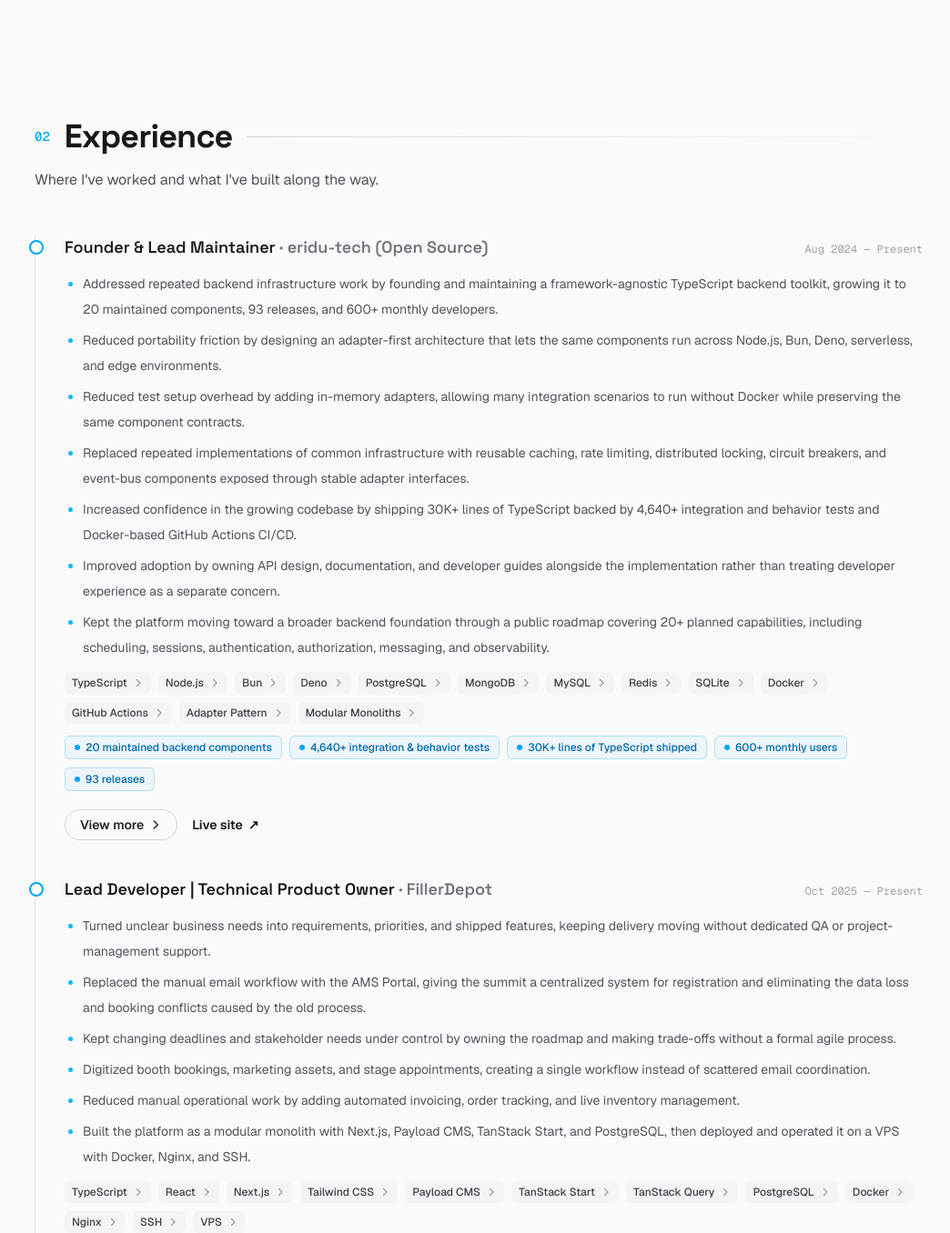
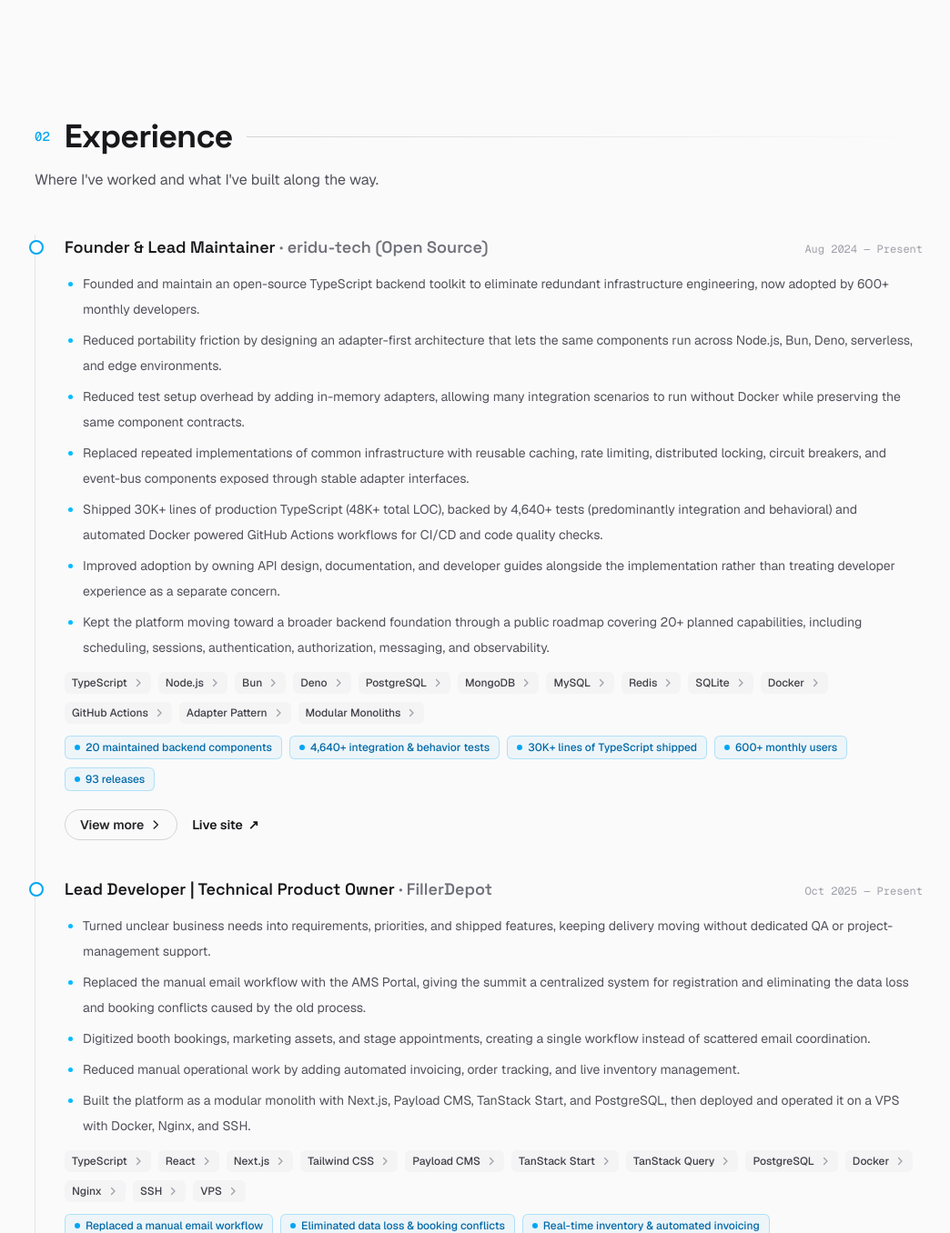
Before and after one commit to yousif-khalil-abdulkarim/yousif-abdulkarim-portfolio, a Next.js app: page /main in a window 1280 px wide. Shown: the part 2406-3762 px from the top of the page at 91% size, without its empty margins (114-1158 px from the left). Built offline with nearby package versions, Linux system fonts and the light colour scheme; no server answers; what @react-pdf/renderer would draw is missing.

Commit message:
refactor(content): refine eridu-tech and FillerDepot copy
- eridu-tech: tighten summary and metrics-focused points
- FillerDepot: drop a redundant roadmap point

```diff
--- a/src/data/portfolios/main-portfolio.ts
+++ b/src/data/portfolios/main-portfolio.ts
@@ -139,13 +139,13 @@ export const mainPortfolio: PortfolioData = {
       company: "eridu-tech (Open Source)",
       period: "Aug 2024 — Present",
       summary:
-        "Repeated backend infrastructure work across frameworks and runtimes made teams rebuild the same capabilities. I founded eridu-tech to provide a reusable backend foundation, owning product direction, architecture, developer experience, and delivery; it now serves 600+ monthly developers.",
+        "After seeing teams constantly rebuild the same core capabilities across different frameworks and runtimes, I founded eridu-tech to provide a unified backend foundation. Owning product direction, architecture, DX, and delivery, I’ve grown it to serve 600+ monthly developers.",
       points: [
-        "Addressed repeated backend infrastructure work by founding and maintaining a framework-agnostic TypeScript backend toolkit, growing it to 20 maintained components, 93 releases, and 600+ monthly developers.",
+        "Founded and maintain an open-source TypeScript backend toolkit to eliminate redundant infrastructure engineering, now adopted by 600+ monthly developers.",
         "Reduced portability friction by designing an adapter-first architecture that lets the same components run across Node.js, Bun, Deno, serverless, and edge environments.",
         "Reduced test setup overhead by adding in-memory adapters, allowing many integration scenarios to run without Docker while preserving the same component contracts.",
         "Replaced repeated implementations of common infrastructure with reusable caching, rate limiting, distributed locking, circuit breakers, and event-bus components exposed through stable adapter interfaces.",
-        "Increased confidence in the growing codebase by shipping 30K+ lines of TypeScript backed by 4,640+ integration and behavior tests and Docker-based GitHub Actions CI/CD.",
+        "Shipped 30K+ lines of production TypeScript (48K+ total LOC), backed by 4,640+ tests (predominantly integration and behavioral) and automated Docker powered GitHub Actions workflows for CI/CD and code quality checks.",
         "Improved adoption by owning API design, documentation, and developer guides alongside the implementation rather than treating developer experience as a separate concern.",
         "Kept the platform moving toward a broader backend foundation through a public roadmap covering 20+ planned capabilities, including scheduling, sessions, authentication, authorization, messaging, and observability.",
       ],
@@ -183,7 +183,6 @@ export const mainPortfolio: PortfolioData = {
       points: [
         "Turned unclear business needs into requirements, priorities, and shipped features, keeping delivery moving without dedicated QA or project-management support.",
         "Replaced the manual email workflow with the AMS Portal, giving the summit a centralized system for registration and eliminating the data loss and booking conflicts caused by the old process.",
-        "Kept changing deadlines and stakeholder needs under control by owning the roadmap and making trade-offs without a formal agile process.",
         "Digitized booth bookings, marketing assets, and stage appointments, creating a single workflow instead of scattered email coordination.",
         "Reduced manual operational work by adding automated invoicing, order tracking, and live inventory management.",
         "Built the platform as a modular monolith with Next.js, Payload CMS, TanStack Start, and PostgreSQL, then deployed and operated it on a VPS with Docker, Nginx, and SSH.",
```
